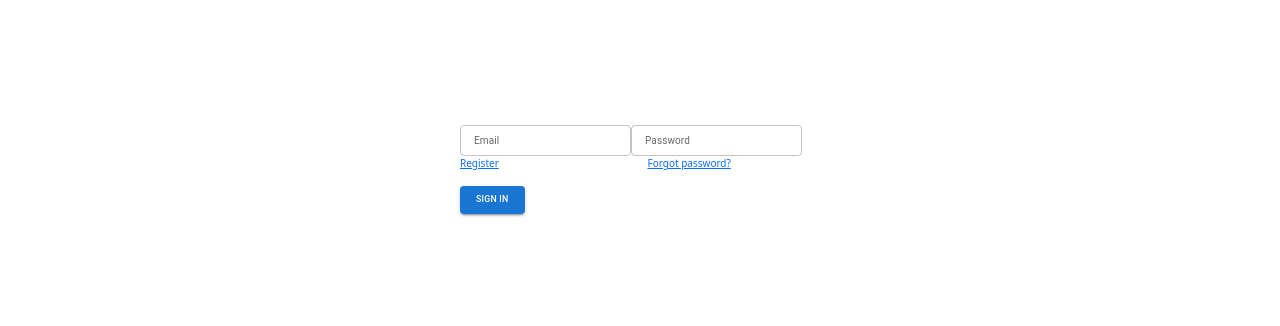
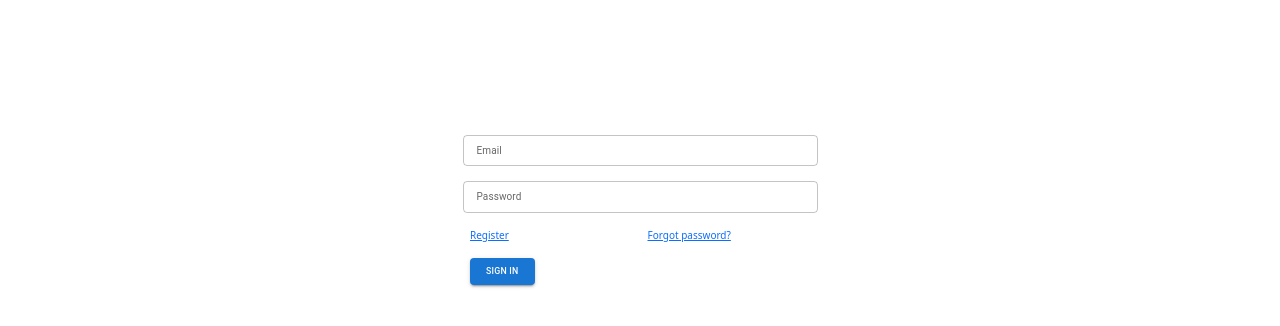
Before and after one commit to itsvermaji/mnit-faculty-portfolio, a React (Create React App) app in the folder client/: page /users/1 in a window 1280 px wide. Shown: the part 452-778 px from the top of the page. Built offline with nearby package versions, Linux system fonts and the light colour scheme; no server answers.

Commit message:
After Login Tab Panel Shows

```diff
--- a/client/src/Components/Login/LoginDetails.js
+++ b/client/src/Components/Login/LoginDetails.js
@@ -1,10 +1,17 @@
-import React, { useState } from "react";
+import React, { useState, ReactDOM, useCallback } from "react";
+import { Container, Row, Col } from "react-bootstrap";
 import { TextField, Button } from "@mui/material";
 import { Link } from "react-router-dom";
+import FacultyTables from "../ui/FacultyTables";
 
-const LoginDetails = (props) => {
+const LoginDetails = ({setIsLogin}) => {
   const [email, setEmail] = useState("");
   const [password, setPassword] = useState("");
+
+  const whenLoggedin = () => {
+    setIsLogin(true);
+    console.log("Holea CHoca Guapa");
+  };
 
   function signinHandler(event) {
     event.preventDefault();
@@ -32,12 +39,19 @@ const LoginDetails = (props) => {
         console.error("an error occured while registration:", error);
       })
       .finally(() => {
-        console.log('Logged In!');
+        console.log("Logged In!");
+        alert("Login Successful")
+        whenLoggedin()
       });
   }
 
   return (
+    <Container className="container">
+        <Row className="justify-content-md-center">
+          <Col xs lg="4" id="loginPlaceHolder">
+          <div style={{ margin: "10px", display: "flexbox" }}>
             <form onSubmit={signinHandler}>
+              <div className="row mb-4">
                   <TextField
                     id="email"
                     name="email"
@@ -46,6 +60,8 @@ const LoginDetails = (props) => {
                     type="email"
                     variant="outlined"
                   />
+              </div>
+              <div className="row mb-4">
                   <TextField
                     id="password"
                     name="password"
@@ -54,13 +70,14 @@ const LoginDetails = (props) => {
                     type="password"
                     variant="outlined"
                   />
+              </div>
 
               <div className="row mb-4">
                 <div className="col">
-          <Link to = "/register" >Register</Link>
+                  <Link to="/register">Register</Link>
                 </div>
                 <div className="col">
-          <Link to = "/forgot">Forgot password?</Link>
+                  <Link to="/forgot">Forgot password?</Link>
                 </div>
               </div>
 
@@ -70,6 +87,10 @@ const LoginDetails = (props) => {
                 </Button>
               </div>
             </form>
+          </div>
+          </Col>
+        </Row>
+      </Container>
   );
 };
 
--- a/client/src/Components/ui/LoginForm.jsx
+++ /dev/null
@@ -1,18 +0,0 @@
-import React from "react";
-import LoginDetails from "../Login/LoginDetails";
-import { Container, Row, Col } from "react-bootstrap";
-const LoginForm = (props) => {
-  return (
-    <>
-      <Container className="container">
-        <Row className="justify-content-md-center">
-          <Col xs lg="4" id="loginPlaceHolder">
-            <LoginDetails email={props.email} password={props.password} />
-          </Col>
-        </Row>
-      </Container>
-    </>
-  );
-};
-
-export default LoginForm;
--- a/client/src/Pages/ProfilePage.jsx
+++ b/client/src/Pages/ProfilePage.jsx
@@ -1,7 +1,6 @@
 import React, { useState, useEffect } from "react";
 import { useParams } from "react-router-dom";
 import "../Components/Profile/profile.css";
-import LoginForm from "../Components/ui/LoginForm";
 
 import { Container } from "react-bootstrap";
 import Grid from "@mui/material/Grid";
@@ -9,6 +8,7 @@ import Grid from "@mui/material/Grid";
 import Item from "@mui/material/ListItem";
 import FacultyTables from "../Components/ui/FacultyTables";
 import Loading from "../Components/ui/Loading";
+import LoginDetails from "../Components/Login/LoginDetails";
 
 const ProfilePage = () => {
   const [loading, setLoading] = useState(true);
@@ -37,7 +37,7 @@ const ProfilePage = () => {
         setLoading(false);
       });
   }, []);
-
+  // console.log(faculty.profile_img);
   if (loading) {
     return <Loading />;
   } else {
@@ -51,8 +51,10 @@ const ProfilePage = () => {
                   width: "160px",
                   height: "160px",
                   borderRadius: "80px",
+                  objectFit:"cover"
                 }}
                 src={faculty.profile_img}
+                // src = "https://www.pixsy.com/wp-content/uploads/2021/04/edi-libedinsky-1bhp9zBPHVE-unsplash-1-1024x683.jpeg"
               />
             </Item>
           </Grid>
@@ -73,7 +75,7 @@ const ProfilePage = () => {
 
         <hr />
 
-        {isLogin || <LoginForm />}
+        {isLogin || <LoginDetails isLogin = {isLogin} setIsLogin={setIsLogin}/>}
         {isLogin && <FacultyTables />}
       </Container>
     );
```
Lines whose indentation alone changed are shown as unchanged.
